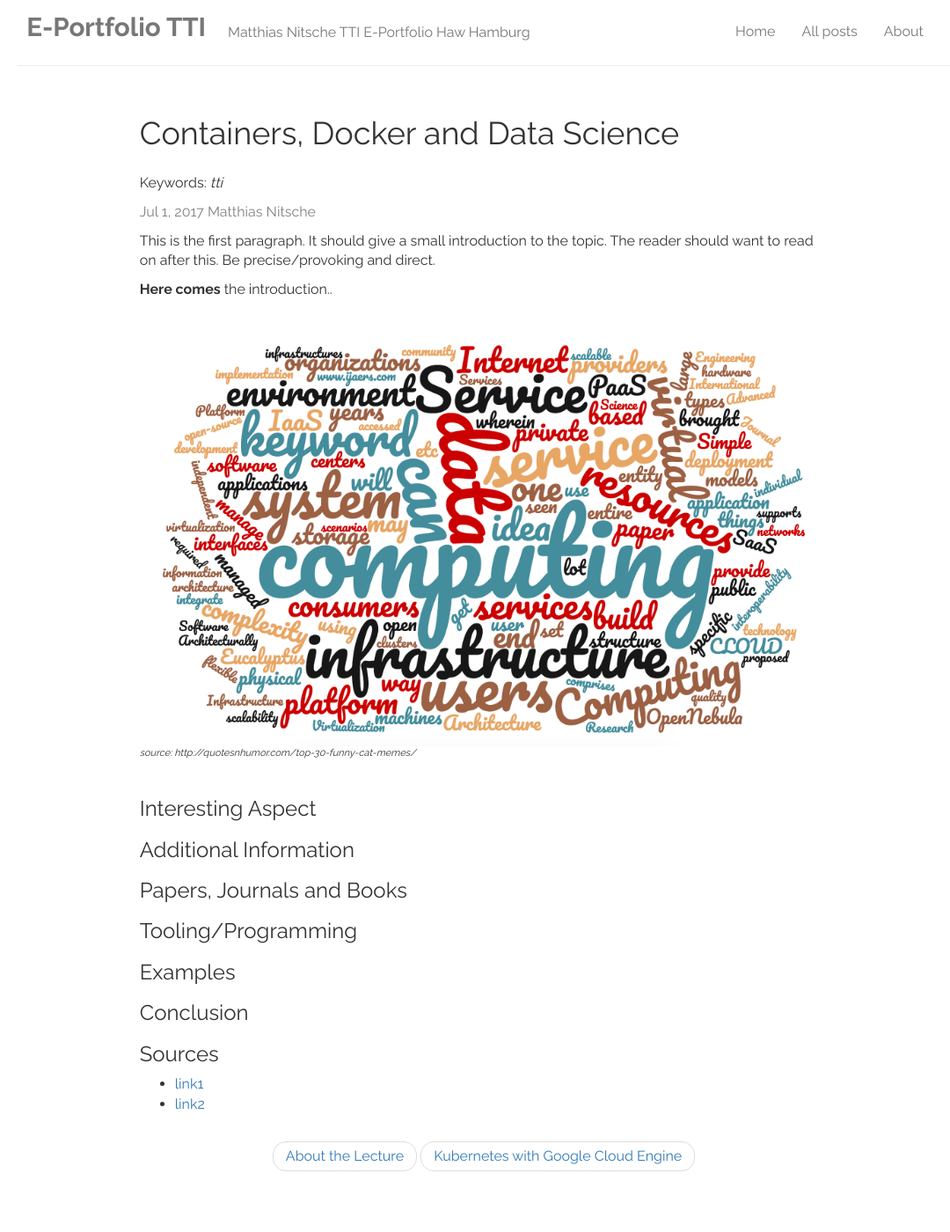
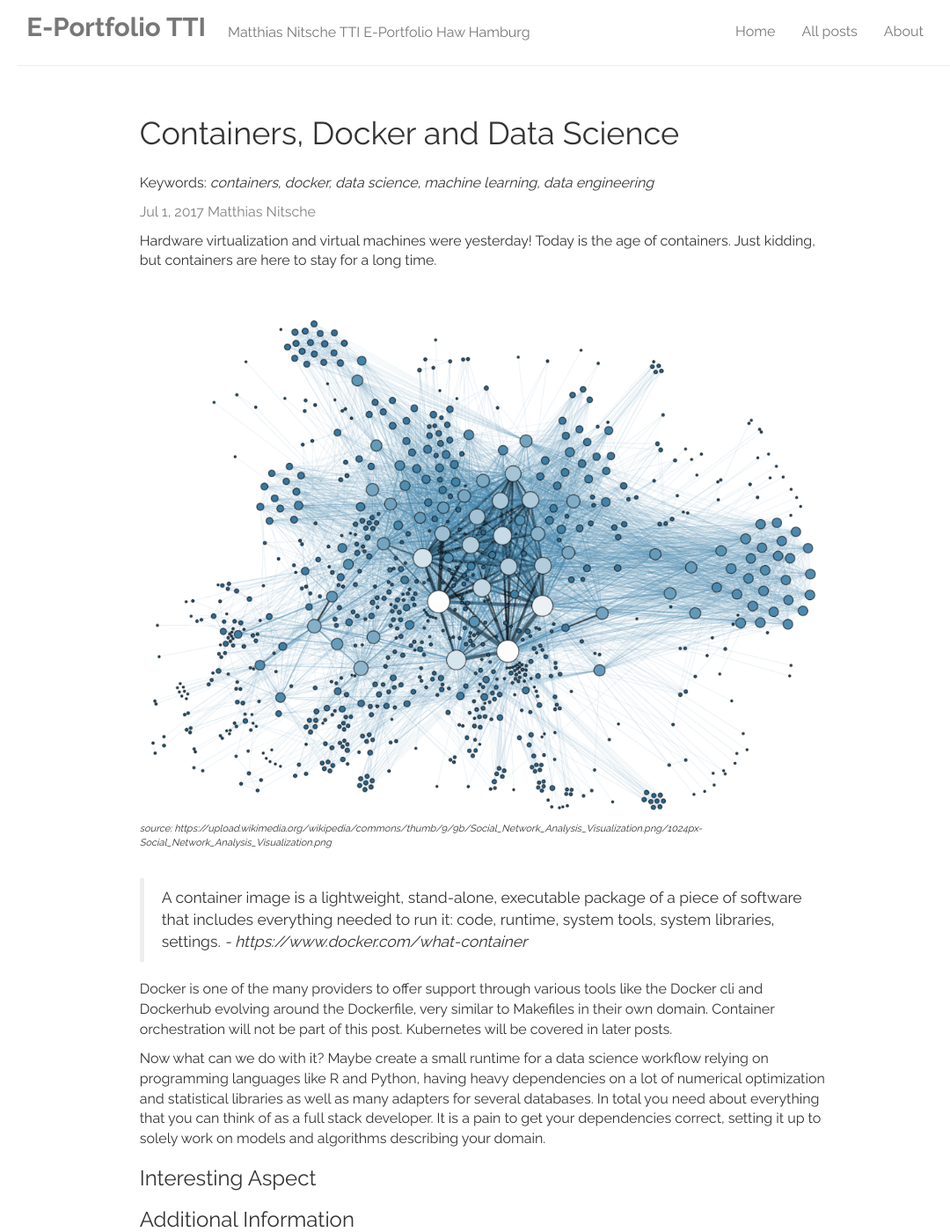
Before and after one commit to sacry-/sacry-.github.io, a Jekyll site: the page built from _posts/2017-07-01-3-containers,-docker-and-data-science.md, in a window 1280 px wide and 1400 px high. Shown: the whole window at 88% size, without its empty margins (90-1170 px from the left). Built offline with Jekyll 4.4.1, drawn with Linux system fonts in a browser that asks for light colours.

Commit message:
initial 3rd blog post

```diff
--- a/_posts/2017-07-01-3-containers,-docker-and-data-science.md
+++ b/_posts/2017-07-01-3-containers,-docker-and-data-science.md
@@ -2,16 +2,23 @@
 layout: post
 author: Matthias Nitsche
 title: Containers, Docker and Data Science
-keywords: [tti]
+keywords: [containers, docker, data science, machine learning, data engineering]
 index: 3
-img: 404.jpg
+img: data-science-cover.png
 ---
 
-This is the first paragraph. It should give a small introduction to the topic. The reader should want to read on after this. Be precise/provoking and direct.
+Hardware virtualization and virtual machines were yesterday! Today is the age of containers. Just kidding, but containers are here to stay for a long time.
 
-<b>Here comes</b> the introduction..
+{% include image.html url="/images/data-science-cover.png" description="source: https://upload.wikimedia.org/wikipedia/commons/thumb/9/9b/Social_Network_Analysis_Visualization.png/1024px-Social_Network_Analysis_Visualization.png" %}
 
-{% include image.html url="/images/wordcloud-cloud.png" description="source: http://quotesnhumor.com/top-30-funny-cat-memes/" %}
+<blockquote>A container image is a lightweight, stand-alone, executable package of a piece of software that includes everything needed to run it: code, runtime, system tools, system libraries, settings.
+<cite>- https://www.docker.com/what-container</cite></blockquote>
+
+Docker is one of the many providers to offer support through various tools like the Docker cli and Dockerhub evolving around the Dockerfile, very similar to Makefiles in their own domain.
+Container orchestration will not be part of this post. Kubernetes will be covered in later posts.
+
+Now what can we do with it? Maybe create a small runtime for a data science workflow relying on programming languages like R and Python, having heavy dependencies on a lot of numerical optimization and statistical libraries as well as many adapters for several databases. In total you need about everything that you can think of as a full stack developer. It is a pain to get your dependencies correct, setting it up to solely work on models and algorithms describing your domain.
+
 
 ### Interesting Aspect
 
```
Also changed, not shown: _posts/2017-07-01-2-about-the-lecture.md (+1 -1 lines), images/data-science-cover.png (added), images/tti-main.png (added).
